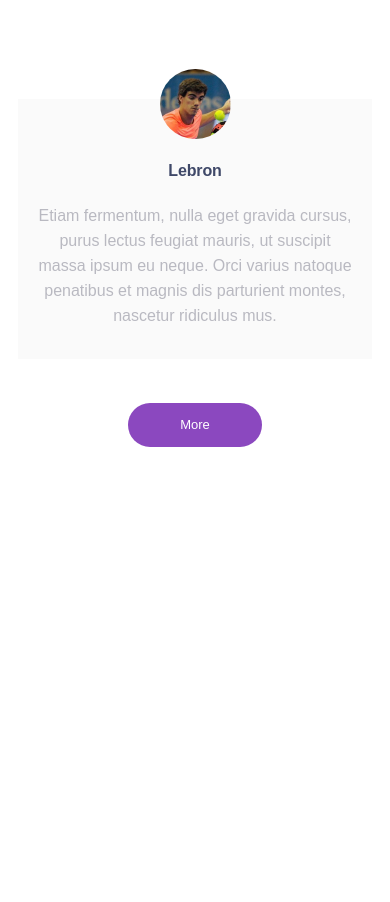
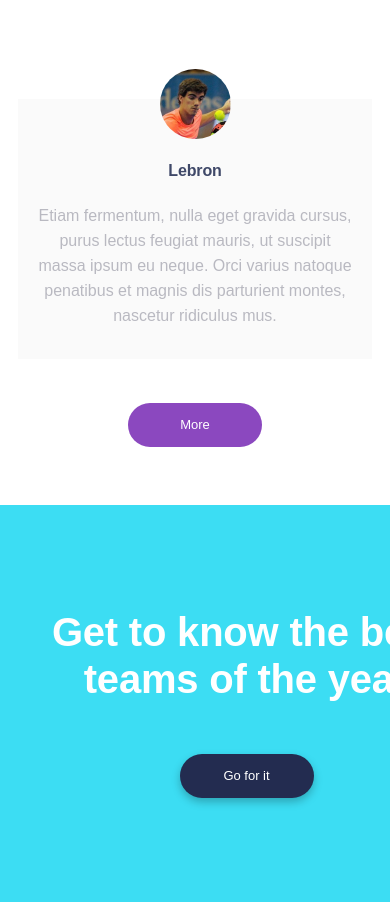
Before and after one commit to MrLapa/responsive-web-design-landing, a website built with Vite: page index.html in a window 390 px wide. Shown: the part 2420-3322 px from the top of the page. Before the commit the page ends 2925 px from the top, so only its background shows below. Built offline with nearby package versions, Linux system fonts and the light colour scheme; files whose address does not match are found by name.

Commit message:
Create best teams section

```diff
--- a/index.html
+++ b/index.html
@@ -136,6 +136,12 @@
         </div>
         <a class="link-button" href="#">More</a>
       </section>
+      <section class="information-ribbon information-ribbon-teams">
+        <div class="information-ribbon-wrapper">
+          <h2 class="">Get to know the best teams of the year</h2>
+          <a class="link-button-white" href="#">Go for it</a>
+        </div>
+      </section>
     </main>
   </body>
 </html>
--- a/style.css
+++ b/style.css
@@ -186,8 +186,25 @@ header nav a:active {
   line-height: normal;
 }
 
+.link-button-white {
+  width: var(--size-134);
+  height: var(--size-44);
+  padding: var(--size-10);
+  border-radius: var(--size-50);
+  display: flex;
+  justify-content: center;
+  align-items: center;
+  background-color: var(--color-white);
+  color: var(--color-purple);
+  box-shadow: 0px 4px 8px 0px rgba(0, 0, 0, 0.25);
+  font-size: var(--fs-13);
+  font-weight: var(--fw-semi-bold);
+}
+
 .link-button:link,
-.link-button:visited {
+.link-button:visited,
+.link-button-white:link,
+.link-button-white:visited {
   text-decoration: none;
 }
 
@@ -379,6 +396,33 @@ header nav a:active {
   line-height: 156.6%;
 }
 
+.information-ribbon-teams {
+  padding: var(--size-64) 0;
+}
+
+.information-ribbon-wrapper {
+  max-width: 66.563rem;
+  margin: auto;
+  display: grid;
+  grid-template-columns: 24.563rem auto;
+  justify-content: space-between;
+  align-items: center;
+  grid-template-areas: "teams-title teams-button";
+}
+
+.information-ribbon-wrapper h2 {
+  color: var(--color-white);
+  font-size: var(--fs-40);
+  font-weight: var(--fw-bold);
+  line-height: 119.6%;
+  letter-spacing: -0.013rem;
+  grid-area: teams-title;
+}
+
+.information-ribbon-wrapper .link-button-white {
+  grid-area: teams-button;
+}
+
 @media (max-width: 30rem) {
   .hamburguer-menu {
     display: inline-block;
@@ -457,4 +501,22 @@ header nav a:active {
   .player-container:nth-child(2) {
     display: grid;
   }
+
+  .information-ribbon-wrapper {
+    padding: var(--size-40) var(--size-50);
+    gap: var(--size-50);
+    justify-items: center;
+    grid-template-areas:
+      "teams-title"
+      "teams-button";
+  }
+
+  .information-ribbon-wrapper h2 {
+    text-align: center;
+  }
+
+  .link-button-white {
+    background-color: var(--color-primary-2);
+    color: var(--color-white);
+  }
 }
```
